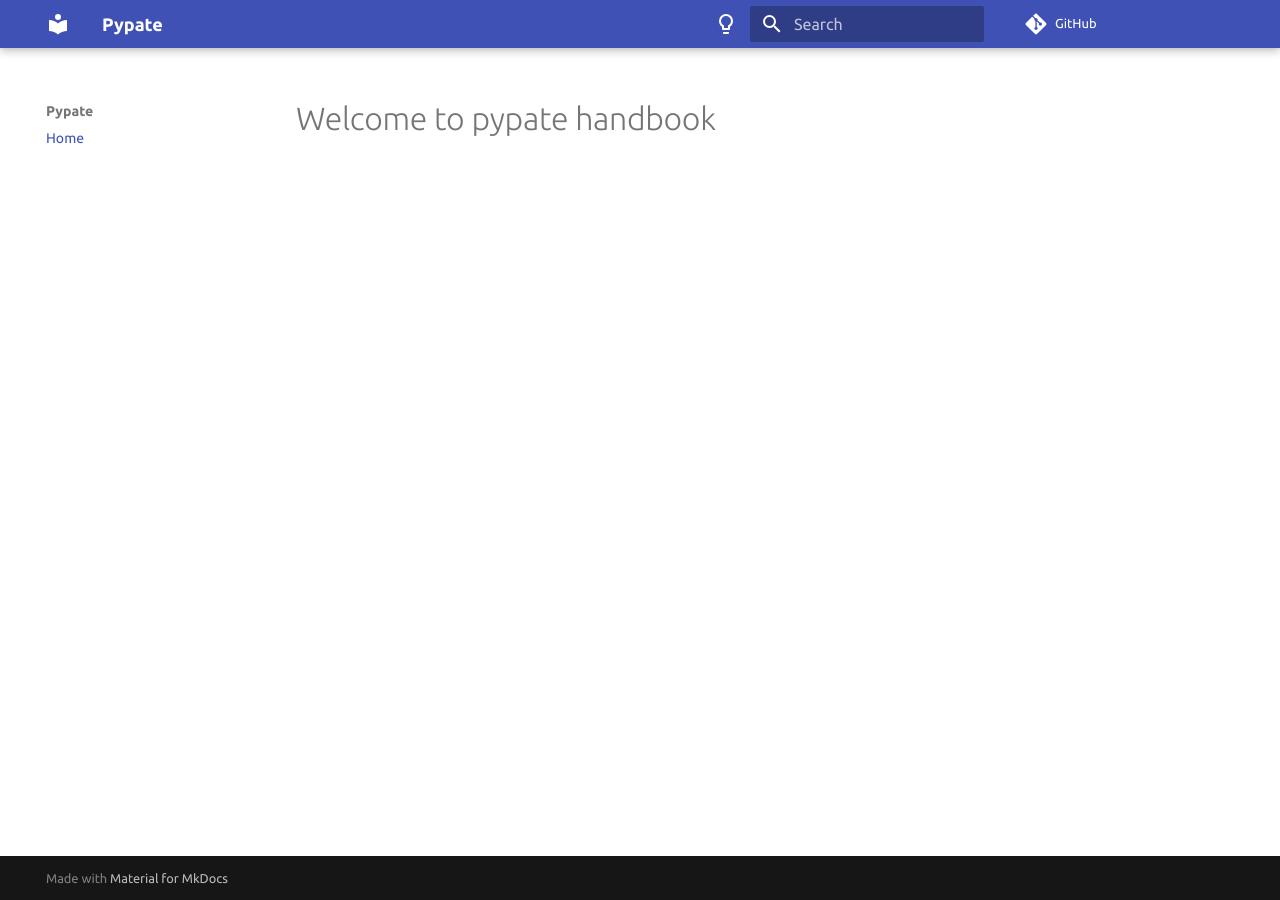
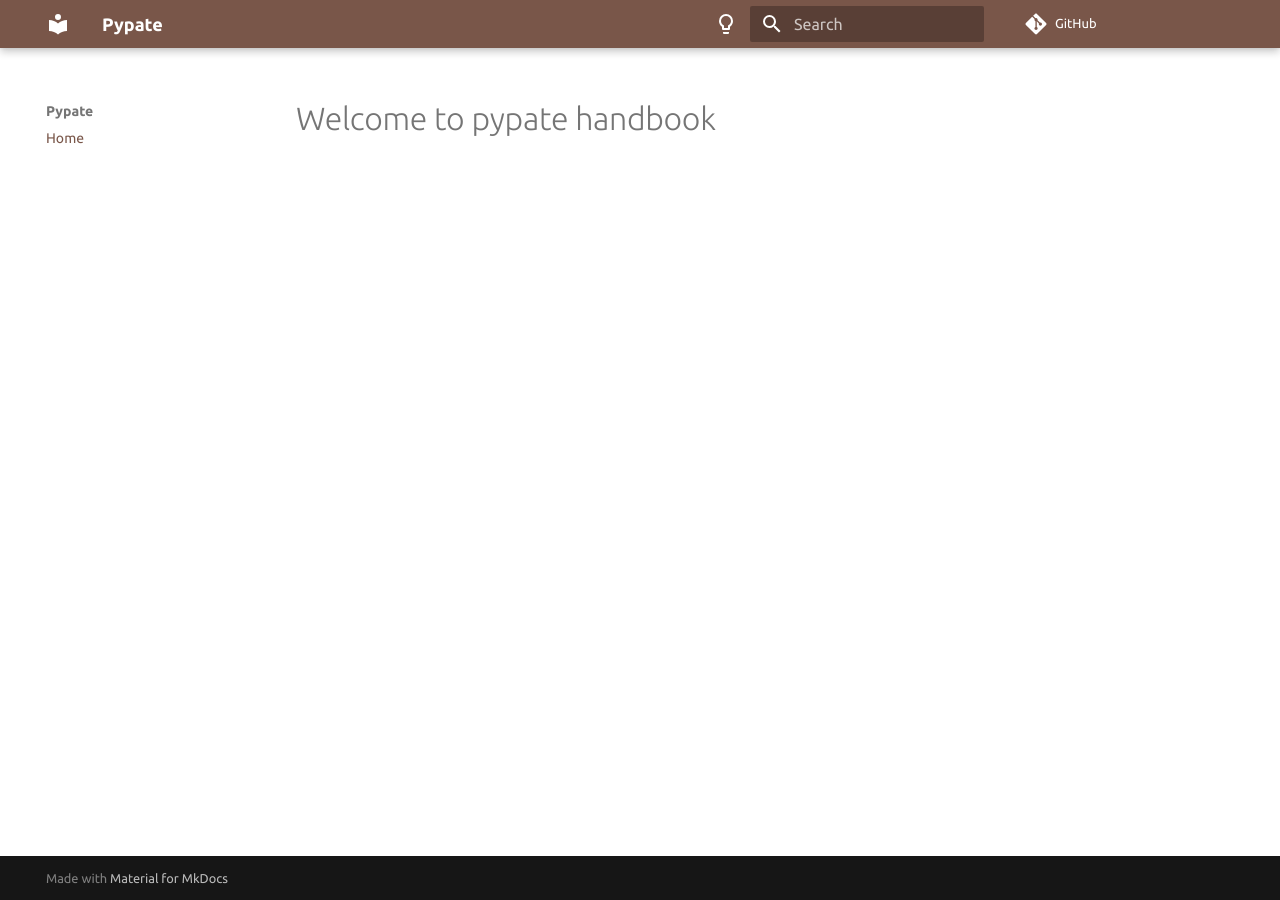
Before and after one commit to deknowny/python-package-template, an MkDocs documentation site: the page built from docs/index.md, in a window 1280 px wide. Built offline with MkDocs 1.6.1 and Material for MkDocs 9.7.7, drawn with Linux system fonts in a browser that asks for light colours; some web fonts are replaced.

Commit message:
Change header color

```diff
--- a/mkdocs.yml
+++ b/mkdocs.yml
@@ -20,10 +20,12 @@ theme:
   name: material
   palette:
     - scheme: default
+      primary: brown
       toggle:
         icon: material/lightbulb-outline
         name: Switch to dark mode
     - scheme: slate
+      primary: brown
       toggle:
         icon: material/lightbulb
         name: Switch to light mode
```
